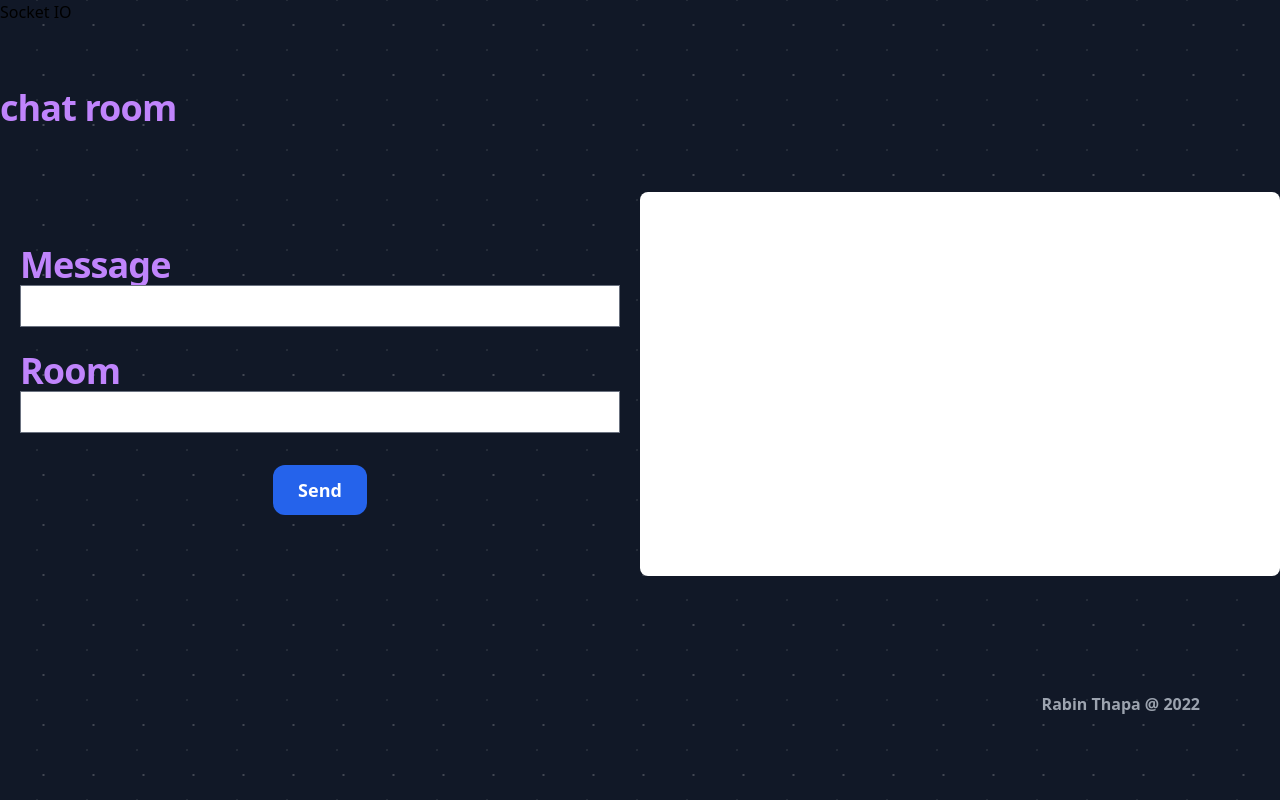
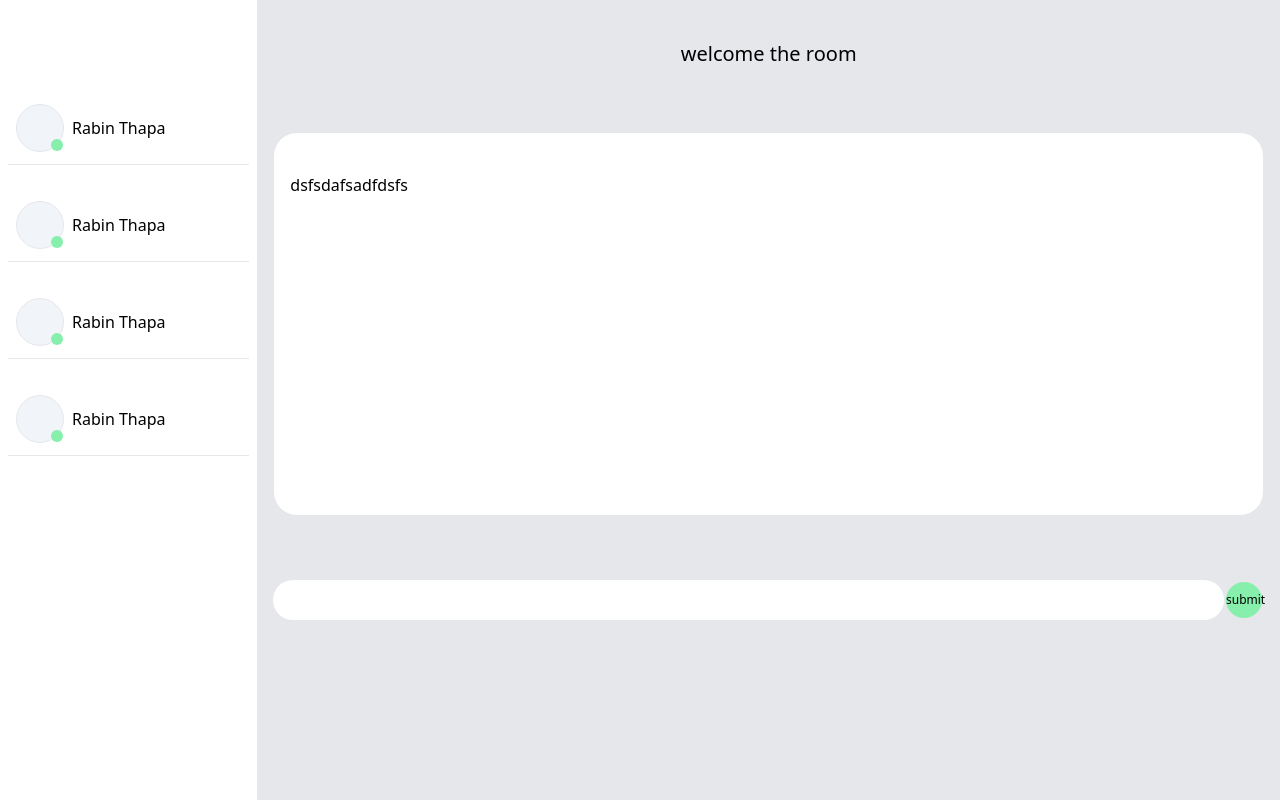
Before and after one commit to RabinThapa1998/Socket_IO_Messaging_App_Client, a React (Vite) app: page / in a window 1280 px wide. Built offline with nearby package versions, Linux system fonts and the light colour scheme; no server answers.

Commit message:
ui changed

```diff
--- a/src/app/app.module.css
+++ b/src/app/app.module.css
@@ -1,4 +1,4 @@
-.main {
+/* .main {
   @apply px-4 min-h-screen sm:px-0 space-y-16 w-full bg-gray-900;
   background-image: radial-gradient(hsla(0, 0%, 84.3%, 0.25) 1px, transparent 0),
     radial-gradient(hsla(0, 0%, 84.3%, 0.1) 1px, transparent 0);
@@ -12,7 +12,7 @@
   100% {
     background-position: 50px 0, 125px 25px;
   }
-}
+} */
 /*
 .header {
   @apply pt-16 z-10 relative max-w-screen-lg xl:max-w-screen-xl mx-auto;
@@ -82,3 +82,7 @@
 .footer {
   @apply pb-16 max-w-screen-lg xl:max-w-screen-xl mx-auto text-center sm:text-right text-gray-400 font-bold absolute  bottom-5 right-20;
 }
+
+.main {
+  @apply h-full w-full flex flex-row justify-start;
+}
--- a/src/app/app.tsx
+++ b/src/app/app.tsx
@@ -19,23 +19,23 @@ import CopyButton from "components/molecules/copy-button";
 
 import styles from "./app.module.css";
 import MessageForm from "components/organisms/form";
+import Sidebar from "components/organisms/side-bar";
+import HomePage from "../../src/pages/home-page";
 
 const App = (): JSX.Element => {
   return (
     <main className={styles.main}>
-      <header>
-        <h3 className={styles.headerTopTitle}>
-          <span className={styles.headerTopTitleVital}>Socket</span> IO
-        </h3>
-      </header>
-      <MessageForm />
-      <footer className={styles.footer}>
-        <a href="https://github.com/jvidalv">
-          Rabin Thapa @ {new Date().getFullYear()}
-        </a>
-      </footer>
+      {/* <MessageForm /> */}
+      <Sidebar />
+      <HomePage />
     </main>
   );
 };
 
 export default App;
+
+// <footer className={styles.footer}>
+//   <a href="https://github.com/jvidalv">
+//     Rabin Thapa @ {new Date().getFullYear()}
+//   </a>
+// </footer>
--- /dev/null
+++ b/src/components/atoms/menu-buttons/index.ts
@@ -0,0 +1,3 @@
+import MenuButtons from "./menu.buttons";
+
+export default MenuButtons;
--- /dev/null
+++ b/src/components/atoms/menu-buttons/menu.button.module.css
@@ -0,0 +1,18 @@
+.menuBtn {
+  @apply flex justify-start items-center bg-white border-b w-full px-2 relative my-3 py-3;
+}
+
+.p {
+  @apply text-base font-medium;
+}
+.profile {
+  @apply border bg-slate-100 rounded-full h-12 w-12 relative;
+}
+
+.username {
+  @apply ml-2 flex flex-col items-start;
+}
+
+.status {
+  @apply bg-green-300 h-3 w-3 rounded-full  absolute bottom-0 right-0;
+}
--- /dev/null
+++ b/src/components/atoms/menu-buttons/menu.buttons.tsx
@@ -0,0 +1,17 @@
+import React from "react";
+import styles from "./menu.button.module.css";
+
+const MenuButtons = () => {
+  return (
+    <div className={styles.menuBtn}>
+      <div className={styles.profile}>
+        <div className={styles.status}></div>
+      </div>
+      <div className={styles.username}>
+        <p className={styles.p}>Rabin Thapa</p>
+      </div>
+    </div>
+  );
+};
+
+export default MenuButtons;
--- /dev/null
+++ b/src/components/organisms/side-bar/Sidebar.tsx
@@ -0,0 +1,16 @@
+import React from "react";
+import MenuButtons from "components/atoms/menu-buttons";
+import styles from "./sidebar.module.css";
+const Sidebar = () => {
+  return (
+    <div className={styles.sidebar}>
+      <div className={styles.sidebarContanier}></div>
+      <MenuButtons />
+      <MenuButtons />
+      <MenuButtons />
+      <MenuButtons />
+    </div>
+  );
+};
+
+export default Sidebar;
--- /dev/null
+++ b/src/components/organisms/side-bar/index.ts
@@ -0,0 +1,2 @@
+import Sidebar from "./Sidebar";
+export default Sidebar;
--- /dev/null
+++ b/src/components/organisms/side-bar/sidebar.module.css
@@ -0,0 +1,7 @@
+.sidebar {
+  @apply h-screen w-80 flex flex-col items-center justify-start bg-white px-2;
+}
+
+.sidebarContanier {
+  @apply flex flex-col items-center justify-start mt-20;
+}
--- /dev/null
+++ b/src/pages/home-page/home.module.css
@@ -0,0 +1,21 @@
+.homepage {
+  @apply min-h-screen bg-gray-200 w-full px-4  py-10;
+}
+.h3 {
+  @apply font-medium text-xl text-center;
+}
+.chatbox {
+  @apply h-96 my-16 w-full bg-white border rounded-3xl px-4 py-10;
+}
+.messagetypingbox {
+  @apply w-full;
+}
+.chatfields {
+  @apply flex flex-row justify-center items-center w-full;
+}
+.inputfield {
+  @apply w-full rounded-full outline-none border-none;
+}
+.submit {
+  @apply text-xs bg-green-300 border-2 h-10 w-10 rounded-full;
+}
--- /dev/null
+++ b/src/pages/home-page/home.page.tsx
@@ -0,0 +1,21 @@
+import React from "react";
+import styles from "./home.module.css";
+
+const HomePage = () => {
+  return (
+    <div className={styles.homepage}>
+      <h3 className={styles.h3}>welcome the room</h3>
+      {/* chatsection */}
+      <div className={styles.chatbox}>dsfsdafsadfdsfs</div>
+      <div className={styles.messagetypingbox}>
+        {/* send button */}
+        <form className={styles.chatfields}>
+          <input type="text" className={styles.inputfield} />
+          <button className={styles.submit}>submit</button>
+        </form>
+      </div>
+    </div>
+  );
+};
+
+export default HomePage;
--- /dev/null
+++ b/src/pages/home-page/index.ts
@@ -0,0 +1,3 @@
+import HomePage from "./home.page";
+
+export default HomePage;
--- a/tsconfig.json
+++ b/tsconfig.json
@@ -19,7 +19,8 @@
     "paths": {
       "app/*": ["src/app/*"],
       "components/*": ["src/components/*"],
-      "hooks/*": ["src/hooks/*"]
+      "hooks/*": ["src/hooks/*"],
+      "pages/*": ["src/pages/*"]
     }
   },
   "include": ["./src"]
```
